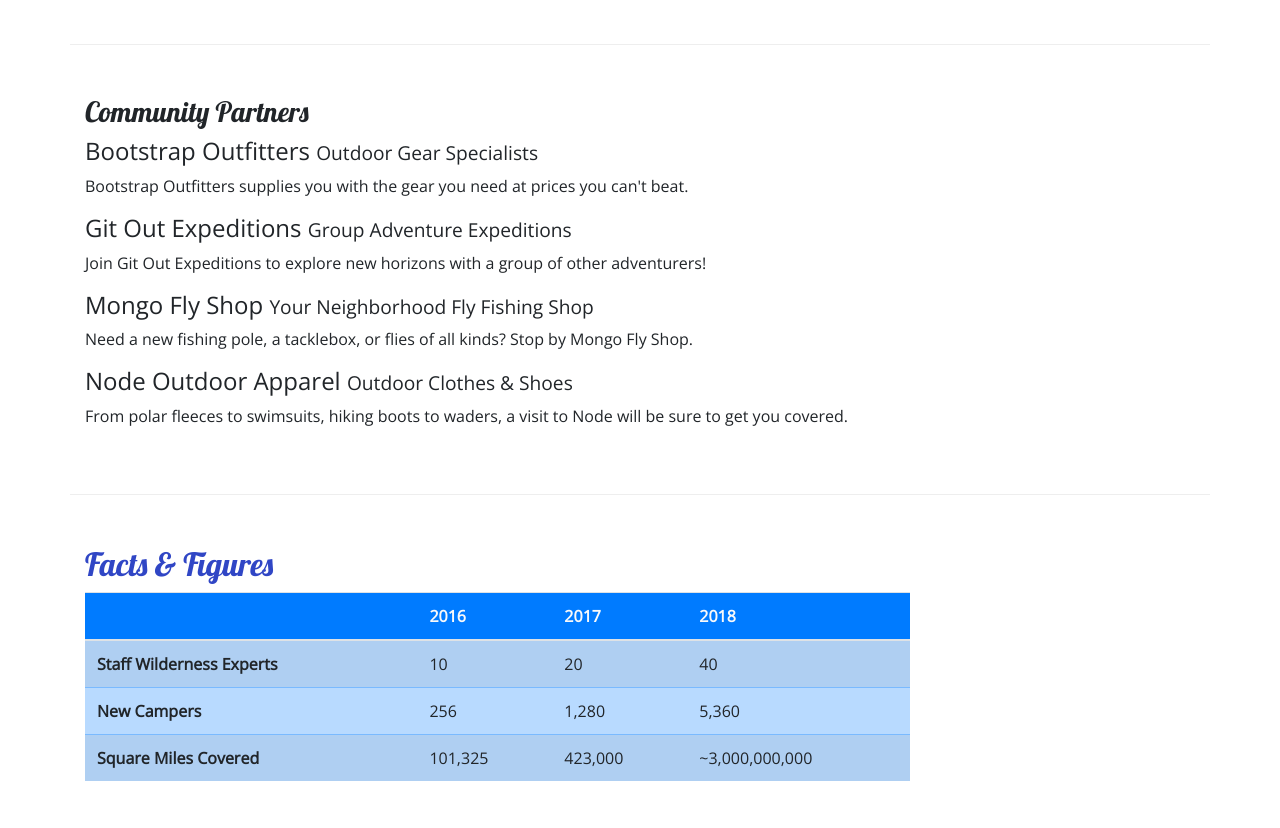
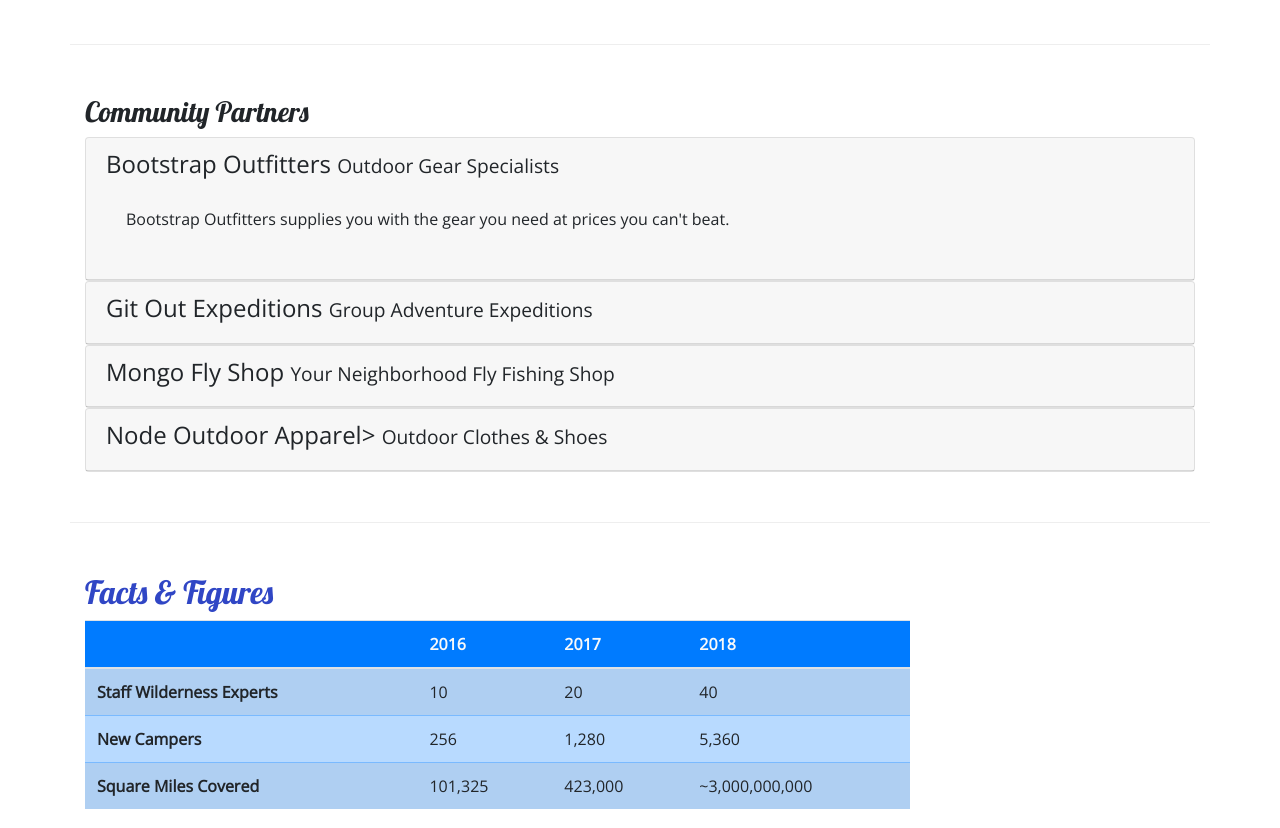
Before and after one commit to FroVonHero/NuCampSite, a website: page aboutus.html in a window 1280 px wide. Shown: the part 780-1608 px from the top of the page. Drawn offline with nearby package versions, Linux system fonts and the light colour scheme.

Commit message:
accordion

```diff
--- a/aboutus.html
+++ b/aboutus.html
@@ -97,14 +97,57 @@
         <div class="row row-content">
             <div class="col">
                 <h3>Community Partners</h3>
-                <h4>Bootstrap Outfitters <small>Outdoor Gear Specialists</small></h4>
-                <p class="d-none d-sm-block">Bootstrap Outfitters supplies you with the gear you need at prices you can't beat.</p>
-                <h4>Git Out Expeditions <small>Group Adventure Expeditions</small></h4>
-                <p class="d-none d-sm-block">Join Git Out Expeditions to explore new horizons with a group of other adventurers!</p>
-                <h4>Mongo Fly Shop <small>Your Neighborhood Fly Fishing Shop</small></h4>
-                <p class="d-none d-sm-block">Need a new fishing pole, a tacklebox, or flies of all kinds? Stop by Mongo Fly Shop.</p>
-                <h4>Node Outdoor Apparel <small>Outdoor Clothes & Shoes</small></h4>
-                <p class="d-none d-sm-block">From polar fleeces to swimsuits, hiking boots to waders, a visit to Node will be sure to get you covered.</p>
+
+                <div id="accordion">
+                    <div class="card">
+                        <div role="tab" class="card-header">
+                            <h4>
+                                <a data-toggle="collapse" data-target="#bootstrap"> Bootstrap Outfitters <small>Outdoor Gear Specialists</small></a>
+                            </h4>
+                            <div class="collapse show" id="bootstrap" data-parent="#accordion">
+                                <div class="card-body">
+                                    <p class="d-none d-sm-block">Bootstrap Outfitters supplies you with the gear you need at prices you can't beat.</p>
+                                </div>
+                            </div>
+                        </div>
+                    </div>
+                    <div class="card">
+                        <div role="tab" class="card-header">
+                            <h4>
+                                <a class="collapsed" data-toggle="collapse" data-target="#git">Git Out Expeditions <small>Group Adventure Expeditions</small></a>
+                            </h4>
+                             <div class="collapse" id="git" data-parent="#accordion">
+                                <div class="card-body">
+                                    <p class="d-none d-sm-block">Join Git Out Expeditions to explore new horizons with a group of other adventurers!</p>
+                                </div>
+                            </div>
+                        </div>
+                    </div>
+                    <div class="card">
+                        <div role="tab" class="card-header">
+                            <h4>
+                                <a class="collapsed" data-toggle="collapse" data-target="#mongo">Mongo Fly Shop <small>Your Neighborhood Fly Fishing Shop</small></a>
+                            </h4>
+                             <div class="collapse" id="mongo" data-parent="#accordion">
+                                <div class="card-body">
+                                    <p class="d-none d-sm-block">Need a new fishing pole, a tacklebox, or flies of all kinds? Stop by Mongo Fly Shop.</p>
+                                </div>
+                            </div>
+                        </div>
+                    </div>
+                    <div class="card">
+                        <div role="tab" class="card-header">
+                            <h4>
+                                <a class="collapsed" data-toggle="collapse" data-target="#node">Node Outdoor Apparel> <small>Outdoor Clothes & Shoes</small></a>
+                            </h4>
+                            <div class="collapse" id="node" data-parent="#accordion">
+                                <div class="card-body">
+                                    <p class="d-none d-sm-block">From polar fleeces to swimsuits, hiking boots to waders, a visit to Node will be sure to get you covered.</p>
+                                </div>
+                            </div>
+                        </div>
+                    </div>
+                </div>
             </div>
         </div>
         <div class="row row-content">
--- a/css/style.css
+++ b/css/style.css
@@ -35,3 +35,13 @@ site-footer {
 .navbar {
     background-color: #901CAD;
 }
+.tab-content {
+    border: 1px solid #DDD;
+    border-top: none;
+    padding: 10px;
+}
+
+a, a:hover {
+    color: inherit;
+    text-decoration: none;
+  }
```
Also changed, not shown: index.html (+2 -2 lines).
